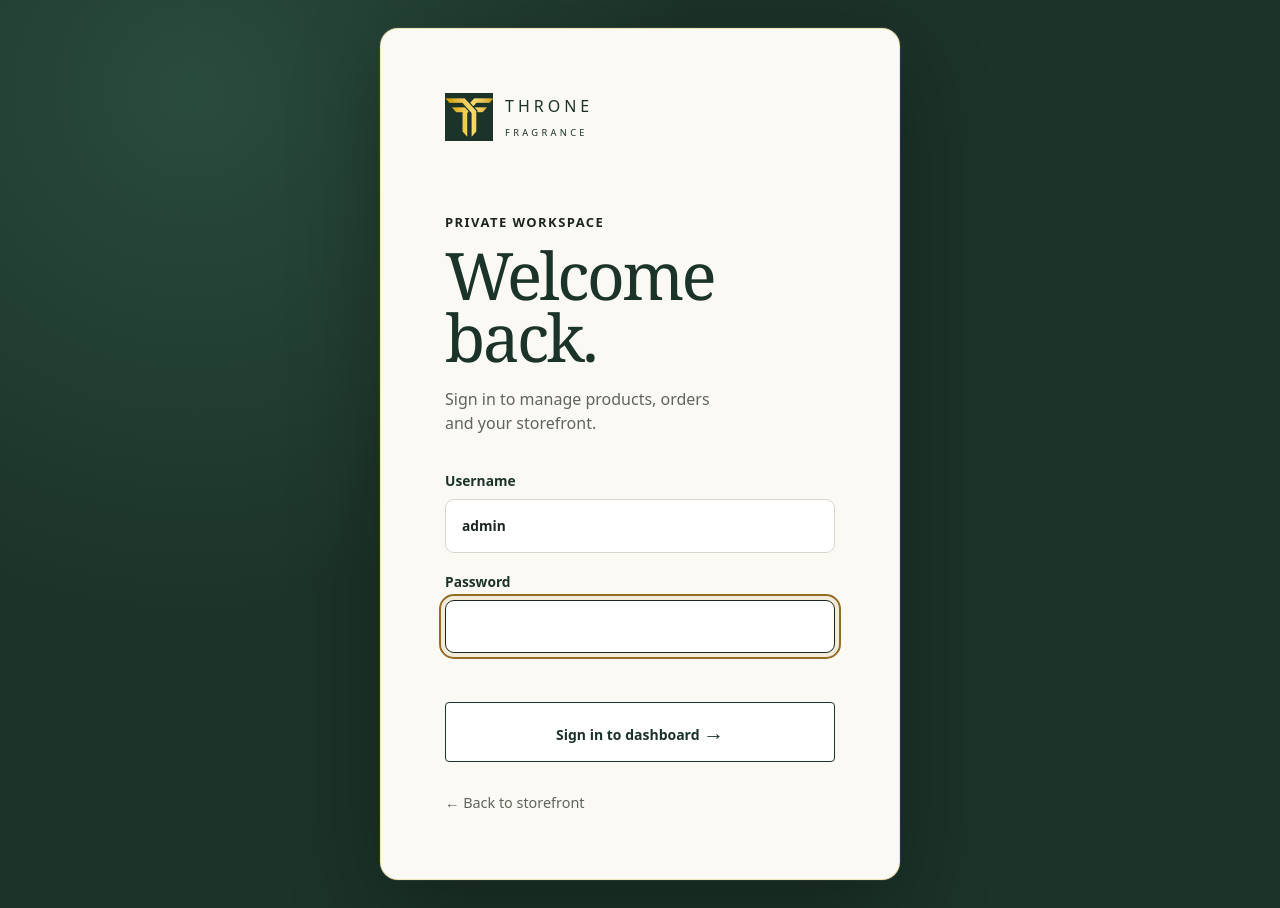
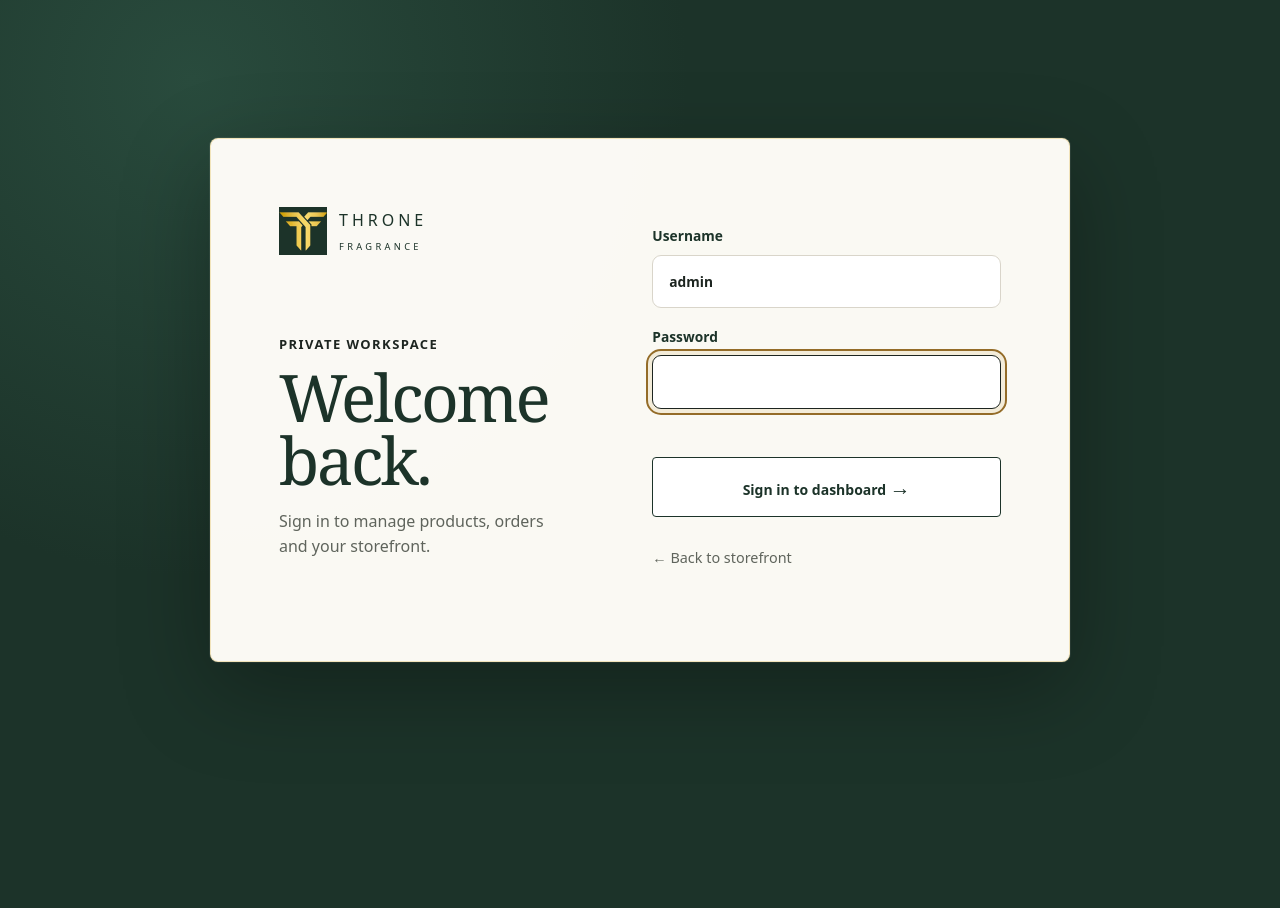
Before and after one commit to thronemenstore/throne-fragrance-code, a website: page public/admin-login.html in a window 1280 px wide. After the commit the page ends 800 px from the top, so only its background shows below. Drawn offline with Linux system fonts and the light colour scheme.

Commit message:
Create landscape admin sign-in layout

```diff
--- a/public/admin-login.html
+++ b/public/admin-login.html
@@ -8,10 +8,13 @@
 </head>
 <body class="admin-login-page">
   <main class="admin-login-card">
-    <a class="admin-login-brand" href="/"><img src="/images/throne-logo-mark.webp" alt=""><span>THRONE<small>FRAGRANCE</small></span></a>
-    <p class="eyebrow">Private workspace</p>
-    <h1>Welcome back.</h1>
-    <p class="admin-login-intro">Sign in to manage products, orders and your storefront.</p>
+    <section class="admin-login-copy">
+      <a class="admin-login-brand" href="/"><img src="/images/throne-logo-mark.webp" alt=""><span>THRONE<small>FRAGRANCE</small></span></a>
+      <p class="eyebrow">Private workspace</p>
+      <h1>Welcome back.</h1>
+      <p class="admin-login-intro">Sign in to manage products, orders and your storefront.</p>
+    </section>
+    <section class="admin-login-form-wrap">
     <form id="adminLoginForm">
       <label>Username<input name="username" autocomplete="username" value="admin" required></label>
       <label>Password<input name="password" type="password" autocomplete="current-password" required autofocus></label>
@@ -19,6 +22,7 @@
       <button class="btn btn-primary admin-login-submit" type="submit">Sign in to dashboard <span>→</span></button>
     </form>
     <a class="admin-login-back" href="/">← Back to storefront</a>
+    </section>
   </main>
   <script>
     document.getElementById('adminLoginForm').addEventListener('submit', async (event) => {
--- a/public/css/style.css
+++ b/public/css/style.css
@@ -237,11 +237,11 @@ footer { padding-block: 38px; color: #e8ede8; background: var(--forest); }
 body:has(.drawer[open]) { overflow: hidden; }
 .admin-page { background: var(--surface); }
 .admin-login-page { min-height: 100vh; display: grid; place-items: center; padding: 28px; background: radial-gradient(circle at 15% 10%, #294b3d 0, transparent 38%), var(--forest); }
-.admin-login-card { width: min(100%, 520px); padding: clamp(34px, 6vw, 64px); background: rgba(255,253,248,.98); border: 1px solid rgba(226, 191, 92, .38); border-radius: 18px; box-shadow: 0 28px 90px rgba(0,0,0,.3), 0 0 0 1px rgba(255,255,255,.08); }
+.admin-login-card { width: min(100%, 860px); display: grid; grid-template-columns: .9fr 1.1fr; gap: clamp(34px, 7vw, 88px); padding: clamp(34px, 6vw, 68px); background: rgba(255,253,248,.98); border: 1px solid rgba(226, 191, 92, .38); border-radius: 8px; box-shadow: 0 28px 90px rgba(0,0,0,.3), 0 0 0 1px rgba(255,255,255,.08); }
 .admin-login-brand { display: inline-flex; align-items: center; gap: 12px; color: var(--forest); font: 700 1.05rem/1 var(--body); letter-spacing: .25em; text-decoration: none; }
 .admin-login-brand img { width: 48px; height: 48px; object-fit: contain; background: var(--forest); }
 .admin-login-brand small { display: block; margin-top: 7px; font-size: .58rem; letter-spacing: .36em; font-weight: 500; }
-.admin-login-card .eyebrow { margin: 64px 0 12px; color: var(--brass); }
+.admin-login-card .eyebrow { margin: 72px 0 12px; color: var(--brass); }
 .admin-login-card h1 { margin: 0; font: 400 clamp(2.4rem, 7vw, 4.1rem)/.95 var(--display); color: var(--forest); letter-spacing: -.04em; }
 .admin-login-intro { max-width: 32ch; margin: 18px 0 34px; color: var(--muted); }
 .admin-login-card label { display: block; margin: 18px 0; color: var(--forest); font-weight: 700; font-size: .86rem; }
@@ -252,6 +252,7 @@ body:has(.drawer[open]) { overflow: hidden; }
 .admin-login-submit.is-loading { opacity: .7; }
 .admin-login-error { min-height: 1.3em; margin: 8px 0 0; color: #a32f28; font-size: .88rem; }
 .admin-login-back { display: inline-block; margin-top: 30px; color: var(--muted); font-size: .9rem; }
+@media (max-width: 680px) { .admin-login-card { grid-template-columns: 1fr; gap: 24px; padding: 30px 24px; } .admin-login-card .eyebrow { margin-top: 34px; } }
 .admin-header { background: #fff; border-bottom: 1px solid var(--line); }
 .admin-header-actions { display: flex; align-items: center; gap: 8px; }
 @media (max-width: 560px) { .admin-header-actions .btn:first-child { display: none; } .admin-header-actions .btn { padding: 9px 11px; } }
```
